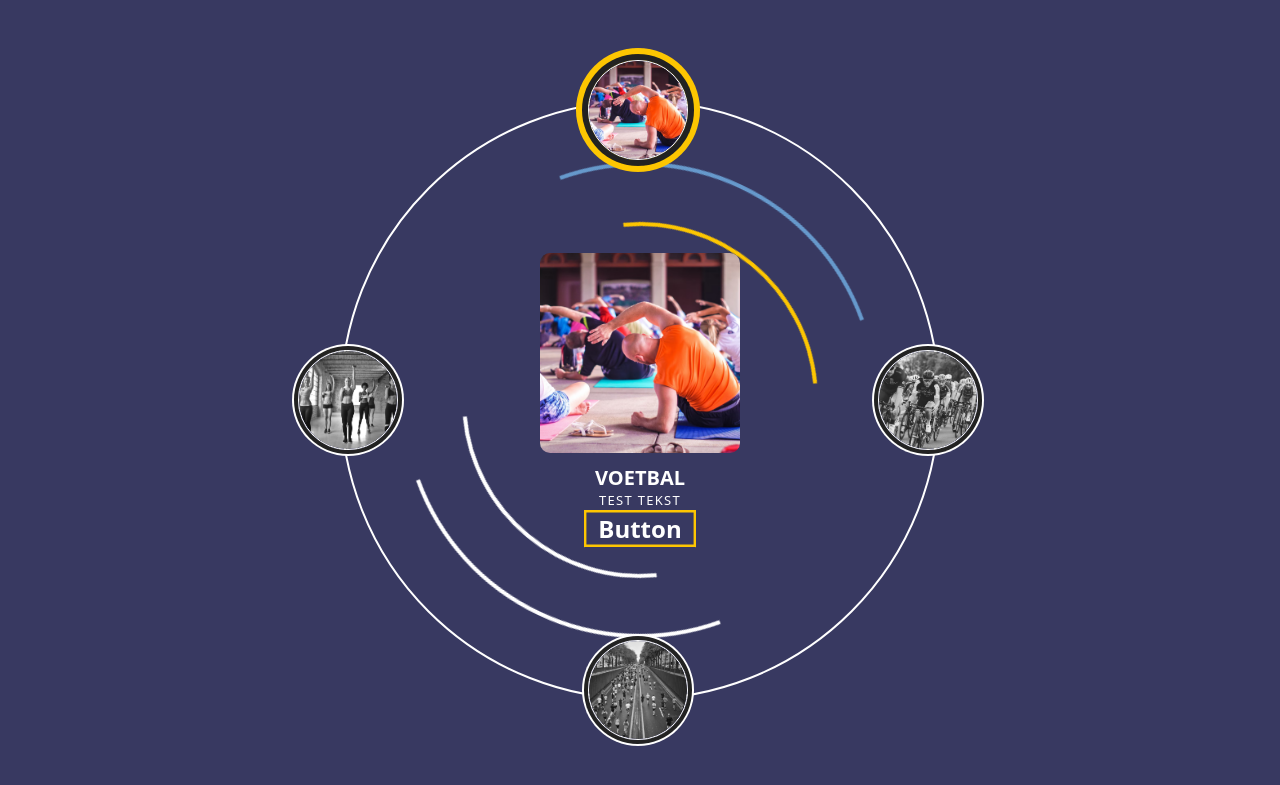
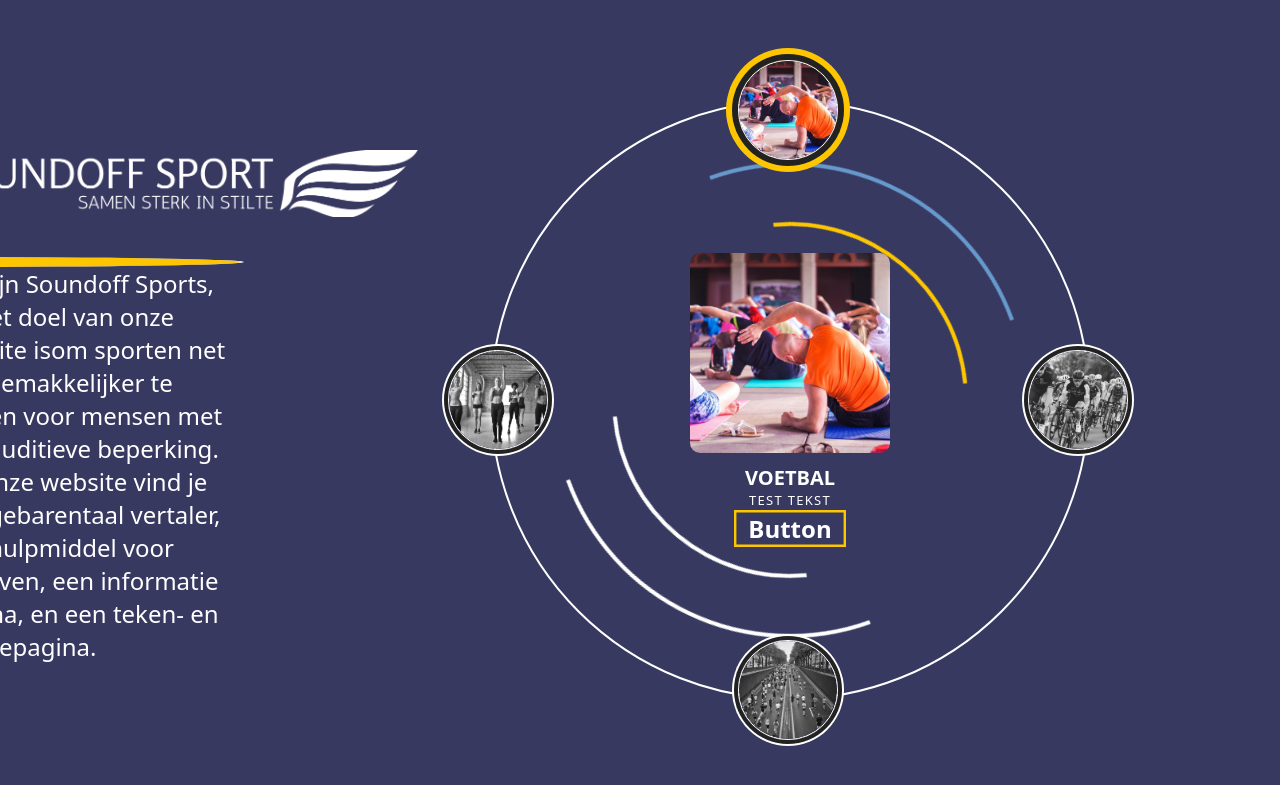
Before and after one commit to RadiazOm/CLE3, a PHP site: page / in a window 1280 px wide. Shown: the top 785 px of the page. Run offline with PHP 8.4, Linux system fonts and the light colour scheme; some libraries are stand-ins or nearby versions.

Commit message:
over ons kopje toegevoegd in de index pagina

```diff
--- a/css/style.css
+++ b/css/style.css
@@ -14,6 +14,51 @@ body
     min-height: 100vh;
     background: #383961;
 }
+.over-ons-container{
+    position: relative;
+    width: 300px;
+    height: 600px;
+    font-size: 1.5em;
+    color: white;
+    top: 0;
+    left: -250px;
+}
+.over-ons-container .ons-imgBx{
+    position: relative;
+    width: 1200px;
+    height: 167px;
+    overflow: hidden;
+    transition: 0.5s;
+}
+.over-ons-container .ons-imgBx:before{
+    content: '';
+    position: absolute;
+    left: 0;
+    transform: translateX(-50%);
+    bottom: 0;
+    width: 600px;
+    height: 10px;
+    border-left: 4px solid #6699CC;
+    border-right: 4px solid #fff;
+    border-radius: 50%;
+    background: #FDC601;
+}
+.ons-content{
+    display: flex;
+    justify-content: center;
+    align-items: center;
+    flex-direction: column;
+    position: relative;
+}
+.over-ons-container .ons-imgBx img{
+    position: absolute;
+    top: 50px;
+    left: 0;
+    width: 40%;
+    height: 40%;
+    object-fit: cover;
+}
+
 .container
 {
     position: relative;
--- a/index.html
+++ b/index.html
@@ -13,6 +13,16 @@
         <link rel="stylesheet" href="https://cdnjs.cloudflare.com/ajax/libs/font-awesome/6.3.0/css/all.min.css" integrity="sha512-SzlrxWUlpfuzQ+pcUCosxcglQRNAq/DZjVsC0lE40xsADsfeQoEypE+enwcOiGjk/bSuGGKHEyjSoQ1zVisanQ==" crossorigin="anonymous" referrerpolicy="no-referrer" />
         <title>Document</title>
     </head>
+
+    <div class="over-ons-container">
+        <div class="ons-imgBx">
+            <img src="media/logo-no-background.png" alt="logo">
+        </div>
+        <div class="ons-content">
+            <p>Wij zijn Soundoff Sports, en het doel van onze website isom sporten net iets gemakkelijker te maken voor mensen met een auditieve beperking.
+                Op onze website vind je een gebarentaal vertaler, een hulpmiddel voor lesgeven, een informatie pagina, en een teken- en notitiepagina.</p>
+        </div>
+    </div>
 
 <body>
 <div class="container">
```
Also changed, not shown: media/logo-no-background.png (added).
